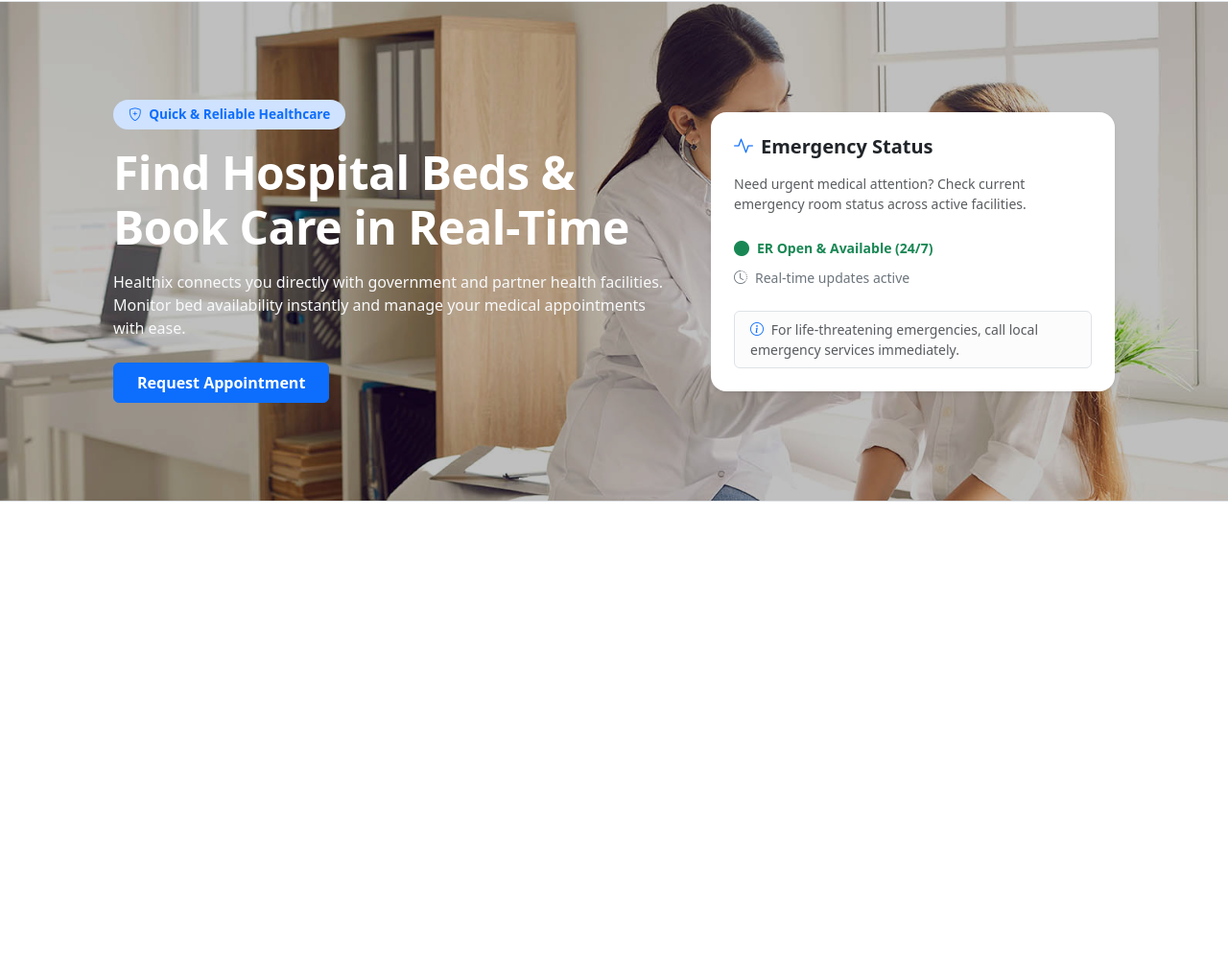
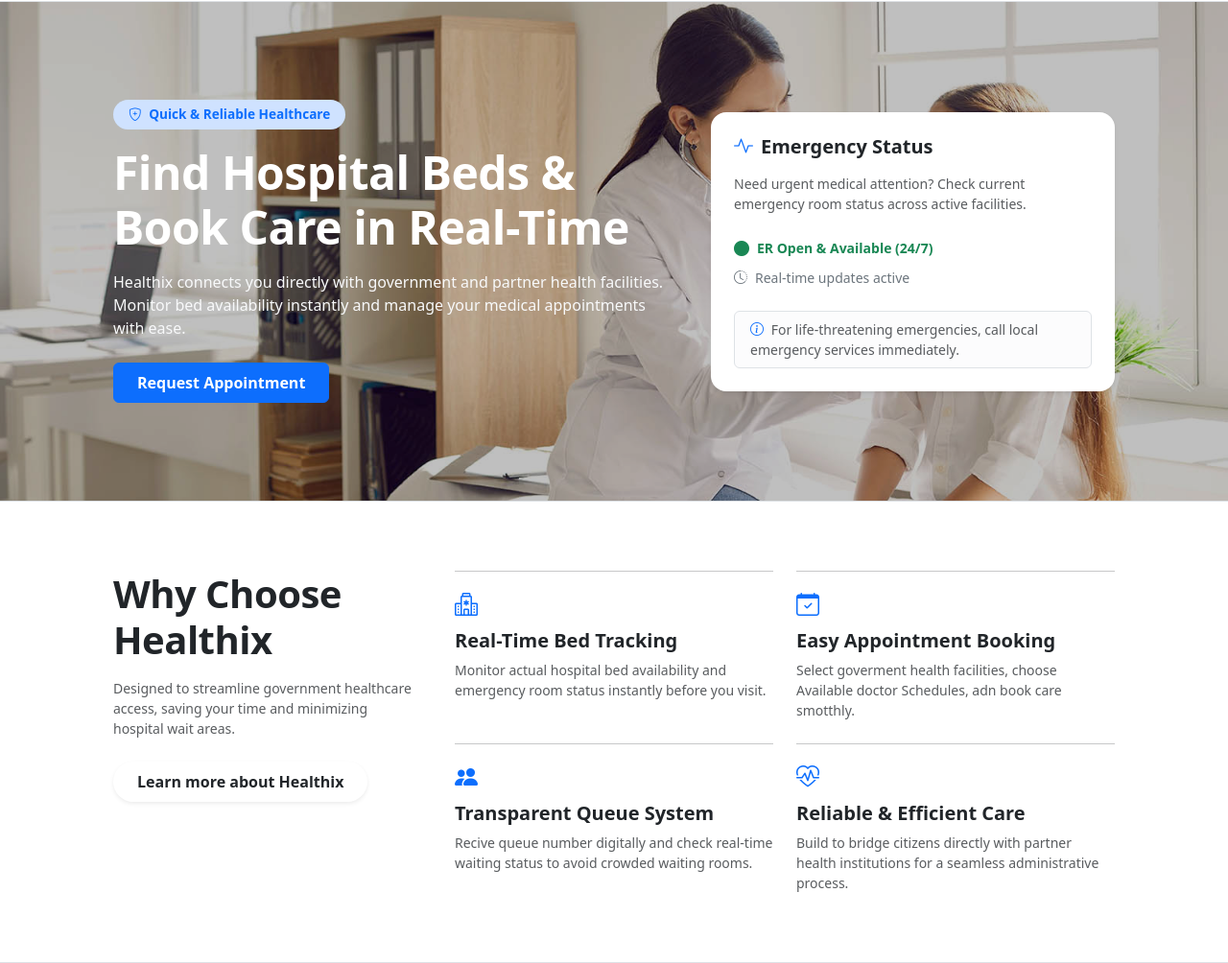
Before and after one commit to Moalikk/Healthix, a plain HTML site: page frontend/index.html in a window 1280 px wide. Shown: the part 83-1087 px from the top of the page at 96% size. Before the commit the page ends 800 px from the top, so only its background shows below. Drawn offline with nearby package versions, Linux system fonts and the light colour scheme.

Commit message:
add 'Why choose Healthix' feature grid section

```diff
--- a/frontend/index.html
+++ b/frontend/index.html
@@ -123,12 +123,85 @@
                     <div class="alert alert-light border m-0 py-2 px-3 small text-muted">
                         <i class="bi bi-info-circle me-1 text-primary"></i> For life-threatening emergencies, call local emergency services immediately.
                     </div>
+                    </div>
+                    </div>
                 </div>
             </div>
         </div>
-    </div>
-    </div>
+        </section>
 
+        <section class="py-5 bg-white border-bottom">
+            <div class="container px-lg-5 py-4">
+                <div class="row align-items-start">
+
+                    <div class="col-lg-4 mb-5 mb-lg-0">
+                        <h2 class="fw-bold display-6 text-dark mb-3" style="letter-spacing: -0.5px;">
+                            Why Choose Healthix
+                        </h2>
+                        <p class="text-muted small mb-4" style="max-width: 320px;">
+                            Designed to streamline government healthcare access, saving your time and minimizing hospital wait areas.
+                        </p>
+                        <a href="#about" class="btn btn=btn-primary rounded-pill px-4 py-2 fw-semibold shadow-sm">
+                            Learn more about Healthix
+                        </a>
+                    </div>
+
+                    <div class="col-lg-8">
+                        <div class="row g-4">
+
+                            <div class="col-md-6">
+                                <div class="pt-3 border-top border-dark border-opacity-25">
+                                    <div class="mb-2 text-primary fs-4">
+                                        <i class="bi bi-hospital"></i>
+                                    </div>
+                                    <h5 class="fw-bold text-dark mb-2">Real-Time Bed Tracking</h5>
+                                    <p class="text-muted small mb-0">
+                                        Monitor actual hospital bed availability and emergency room status instantly before you visit.
+                                    </p>
+                                </div>
+                            </div>
+
+                            <div class="col-md-6">
+                                <div class="pt-3 border-top border-dark border-opacity-25">
+                                    <div class="mb-2 text-primary fs-4">
+                                        <i class="bi bi-calendar-check"></i>
+                                    </div>
+                                    <h5 class="fw-bold text-dark mb-2">Easy Appointment Booking</h5>
+                                    <p class="text-muted small mb-0">
+                                        Select goverment health facilities, choose Available doctor Schedules, adn book care smotthly.
+                                    </p>
+                                </div>
+                            </div>
+
+                            <div class="col-md-6">
+                                <div class="pt-3 border-top border-dark border-opacity-25">
+                                    <div class="mb-2 text-primary fs-4">
+                                        <i class="bi bi-people-fill"></i>
+                                    </div>
+                                    <h5 class="fw-bold text-dark mb-2">Transparent Queue System</h5>
+                                    <p class="text-muted small mb-0">
+                                        Recive queue number digitally and check real-time waiting status to avoid crowded waiting rooms.
+                                    </p>
+                                </div>
+                            </div>
+
+                            <div class="col-md-6">
+                                <div class="pt-3 border-top border-dark border-opacity-25">
+                                    <div class="mb-2 text-primary fs-4">
+                                        <i class="bi bi-heart-pulse"></i>
+                                    </div>
+                                    <h5 class="fw-bold text-dark mb-2">Reliable & Efficient Care</h5>
+                                    <p class="text-muted small mb-0">
+                                        Build to bridge citizens directly with partner health institutions for a seamless administrative process.
+                                    </p>
+                                </div>
+                            </div>
+
+
+                        </div>
+                    </div>
+                </div>
+            </div>
         </section>
         <script src="js/bootstrap.bundle.min.js"></script>
     </body>
```
